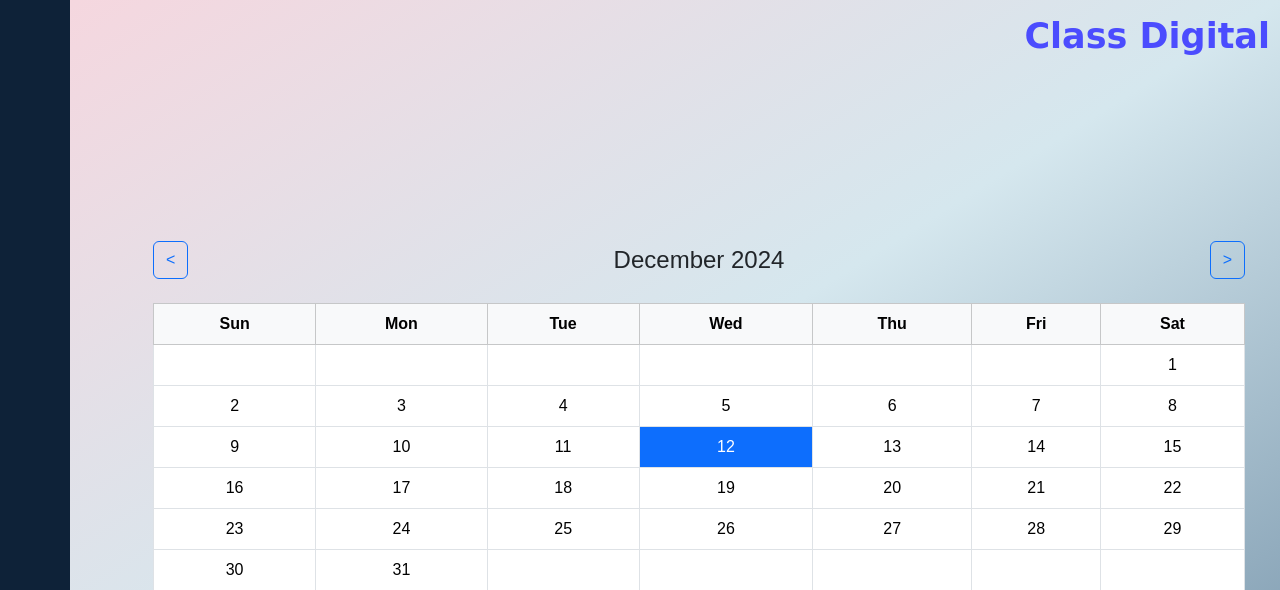
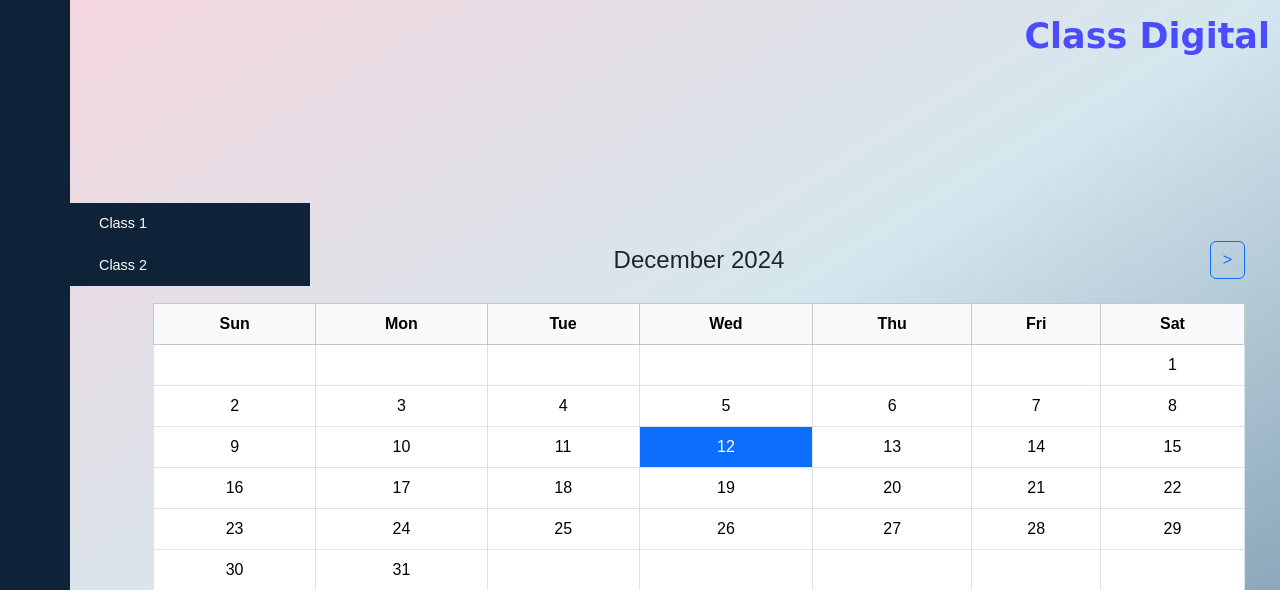
Before and after one commit to Ahmad2703/KELOMPOK3, a Django app: page /cd_app/calendar/ in a window 1280 px wide, after a click that opens the changed part. Shown: the top 590 px of the page. Run offline with Django 5.2, Linux system fonts and the light colour scheme; some libraries are stand-ins or nearby versions.

Commit message:
Update sidebar

```diff
--- a/Class_Digital/templates/cd_app/main.html
+++ b/Class_Digital/templates/cd_app/main.html
@@ -16,7 +16,9 @@
         href="https://fonts.googleapis.com/css2?family=Dancing+Script:wght@400..700&family=Inter:ital,opsz,wght@0,14..32,100..900;1,14..32,100..900&family=Roboto:ital,wght@0,100;0,300;0,400;0,500;0,700;0,900;1,100;1,300;1,400;1,500;1,700;1,900&display=swap"
         rel="stylesheet" />
     <link href="https://cdn.lineicons.com/3.0/lineicons.css" rel="stylesheet">
-    <link rel="stylesheet" href="https://cdnjs.cloudflare.com/ajax/libs/font-awesome/6.7.1/css/all.min.css" integrity="sha512-5Hs3dF2AEPkpNAR7UiOHba+lRSJNeM2ECkwxUIxC1Q/FLycGTbNapWXB4tP889k5T5Ju8fs4b1P5z/iB4nMfSQ==" crossorigin="anonymous" referrerpolicy="no-referrer"/>
+    <link rel="stylesheet" href="https://cdnjs.cloudflare.com/ajax/libs/font-awesome/6.7.1/css/all.min.css"
+        integrity="sha512-5Hs3dF2AEPkpNAR7UiOHba+lRSJNeM2ECkwxUIxC1Q/FLycGTbNapWXB4tP889k5T5Ju8fs4b1P5z/iB4nMfSQ=="
+        crossorigin="anonymous" referrerpolicy="no-referrer" />
 </head>
 
 <body>
@@ -28,65 +30,67 @@
                     <i class="lni lni-menu"></i>
                 </button>
                 <div class="sidebar-logo">
-                    <a href="{% url 'cd_app:dashboard' %}">Dashboard</a>
+                    <a href="{% url 'cd_app:dashboard' %}" style="text-decoration: none;">Dashboard</a>
                 </div>
             </div>
             <nav class="nav navbar-expand-lg bg-transparent">
                 <div class="container-fluid mx-5">
                     <div class="ms-auto">
-                        <a class="navbar-brand" id="logo-Text-home" href="{% url 'cd_app:dashboard' %}">Class Digital</a>
+                        <a class="navbar-brand" id="logo-Text-home" href="{% url 'cd_app:dashboard' %}">Class
+                            Digital</a>
                     </div>
                 </div>
             </nav>
             <ul class="sidebar-nav">
                 <li class="sidebar-item">
-                    <a href="{% url 'cd_app:dashboard' %}" class="sidebar-link">
+                    <a href="{% url 'cd_app:dashboard' %}" class="sidebar-link" style="text-decoration: none;">
                         <i class="lni lni-home"></i>
                         <span>Home</span>
                     </a>
                 </li>
                 <li class="sidebar-item">
-                    <a href="{% url 'cd_app:profile' %}" class="sidebar-link">
+                    <a href="{% url 'cd_app:profile' %}" class="sidebar-link" style="text-decoration: none;">
                         <i class="lni lni-user"></i>
                         <span>Profile</span>
                     </a>
                 </li>
                 <li class="sidebar-item">
-                    <a href="{% url 'cd_app:calendar' %}" class="sidebar-link">
+                    <a href="{% url 'cd_app:calendar' %}" class="sidebar-link" style="text-decoration: none;">
                         <i class="lni lni-calendar"></i>
-                    <span>Calendar</span>
+                        <span>Calendar</span>
                     </a>
                 </li>
                 <li class="sidebar-item">
                     <a href="#" class="sidebar-link collapsed has-dropdown" data-bs-toggle="collapse"
-                        data-bs-target="#multi" aria-expanded="false" aria-controls="multi">
+                        data-bs-target="#multi" aria-expanded="false" aria-controls="multi" style="text-decoration: none;">
                         <i class="lni lni-book"></i>
                         <span>Class</span>
                     </a>
                     <ul id="multi" class="sidebar-dropdown list-unstyled collapse">
                         <li class="sidebar-item">
-                            <a href="#" class="sidebar-link">Class 1</a>
+                            <a href="#" class="sidebar-link" style="text-decoration: none;">Class 1</a>
                         </li>
                         <li class="sidebar-item">
-                            <a href="#" class="sidebar-link">Class 2</a>
+                            <a href="#" class="sidebar-link" style="text-decoration: none;">Class 2</a>
                         </li>
                     </ul>
                 </li>
                 <li class="sidebar-item">
-                    <a href="#" class="sidebar-link">
+                    <a href="#" class="sidebar-link"style="text-decoration: none;">
                         <i class="lni lni-popup"></i>
                         <span>Notification</span>
                     </a>
                 </li>
                 <li class="sidebar-item">
-                    <a href="#" class="sidebar-link">
+                    <a href="#" class="sidebar-link"style="text-decoration: none;">
                         <i class="lni lni-cog"></i>
                         <span>Setting</span>
                     </a>
                 </li>
             </ul>
             <div class="sidebar-footer">
-                <a href="{% url 'logout' %}" class="sidebar-link" onclick="return confirm('Apakah Anda yakin ingin logout?');">
+                <a href="{% url 'logout' %}" class="sidebar-link"
+                    onclick="return confirm('Apakah Anda yakin ingin logout?');"style="text-decoration: none;">
                     <i class="lni lni-exit"></i>
                     <span>Logout</span>
                 </a>
@@ -98,6 +102,19 @@
             {% endblock %}
         </div>
     </div>
+    <script src="https://code.jquery.com/jquery-3.7.1.js"
+        integrity="sha256-eKhayi8LEQwp4NKxN+CfCh+3qOVUtJn3QNZ0TciWLP4=" crossorigin="anonymous"></script>
+    <script>
+        $(document).ready(function () {
+            $('.toggle-btn').on('click', function () {
+                $('#sidebar').toggleClass('expand');
+            });
+            $(".has-dropdown").click(function (e) {
+                e.preventDefault();
+                $(this).next(".sidebar-dropdown").slideToggle(300);
+            });
+        });
+    </script>
+</body>
 
-</body>
 </html>
```
Also changed, not shown: Class_Digital/templates/cd_app/class.html (+24 -10 lines), Class_Digital/db.sqlite3.
